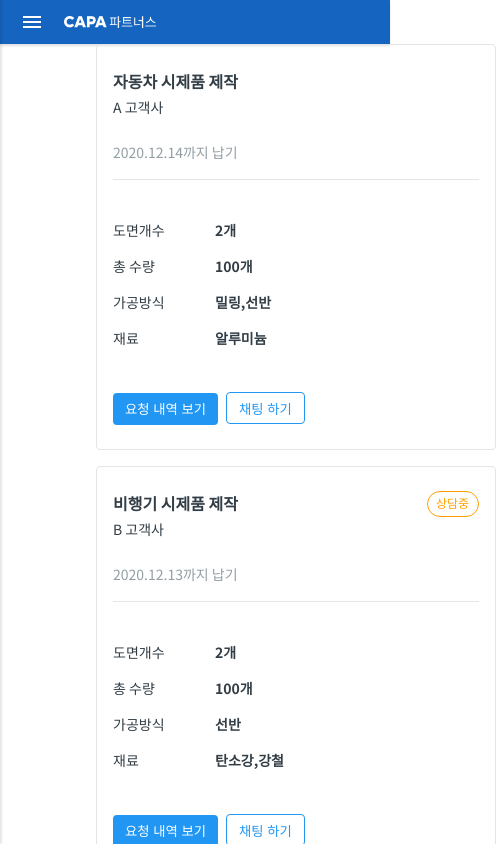
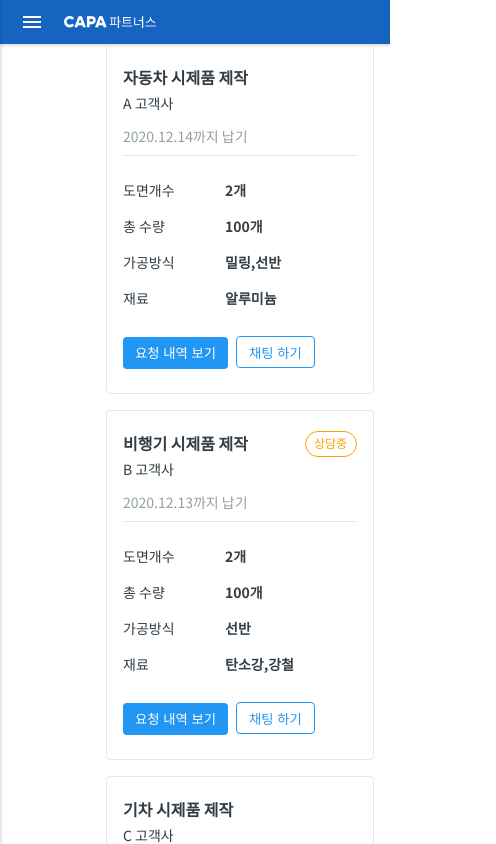
Before and after one commit to PreOnBoarding-Team17/Week2_Dashboard, a React (Create React App) app: page / in a window 390 px wide. Shown: the top 844 px of the page, 496 px wide, since content can reach past the window. Built offline with nearby package versions, Linux system fonts and the light colour scheme; data requests are answered from the project's data file.

Commit message:
feat: Card Components 반응형 구현

```diff
--- a/src/API/index.tsx
+++ b/src/API/index.tsx
@@ -1,9 +1,9 @@
-import axios from 'axios';
+import axios, { AxiosInstance } from 'axios';
 import { DataInterface } from 'Utils/Interface';
 
 const BASE_URL = 'http://localhost:4000/requests';
 
-export const callAPI = axios.create({
+export const callAPI: AxiosInstance = axios.create({
   baseURL: `${BASE_URL}`,
 });
 
--- a/src/Components/Common/Card/index.tsx
+++ b/src/Components/Common/Card/index.tsx
@@ -1,6 +1,6 @@
 import React from 'react';
+import { CardProps } from 'Utils/Interface';
 import { CARD_ELEMENTS } from 'Utils/Constants';
-import { CardProps } from 'Utils/Interface';
 import 'Components/Common/Card/scss/Card.scss';
 
 const Card: React.FC<CardProps> = ({ data }) => {
@@ -17,7 +17,7 @@ const Card: React.FC<CardProps> = ({ data }) => {
   } = data;
 
   const CONSULTINGSTATUS: boolean = status === '상담중' ? true : false;
-  const cardElementsData =
+  const cardElementsData: (number | string[] | undefined)[] =
     count !== undefined
       ? [count, amount, method, material]
       : [docs, amount, method, material];
--- a/src/Components/Common/Card/scss/Card.scss
+++ b/src/Components/Common/Card/scss/Card.scss
@@ -1,30 +1,36 @@
 @import '/src/Utils/Styles/variables';
-.card-wrapper {
-  display: flex;
-  justify-content: space-between;
-}
+@import '/src/Utils/Styles/mixin';
 
 .card {
-  width: 366px;
-  height: 356px;
-  border: 1px solid #e5e5e5;
+  padding: 20px 16px;
+  width: 334px;
+  height: 308px;
+  border: 1px solid $lightwhite;
   border-radius: 4px;
-  padding: 24px 16px;
+
   margin: 0 0 16px 16px;
   font-size: 14px;
   line-height: 1.5;
+
+  @include media('(max-width: 960px)') {
+    width: 30vw;
+  }
+
+  @include media('(max-width:700px)') {
+    width: 60vw;
+  }
 
   &:hover {
     border: 1px solid $blue;
   }
 
   &__header {
-    border-bottom: 1px solid #e5e5e5;
+    border-bottom: 1px solid $lightwhite;
+    height: 90px;
 
     &--title {
       font-size: 16px;
       font-weight: 700;
-      margin-bottom: 4px;
       position: relative;
 
       &-active {
@@ -42,15 +48,18 @@
       }
     }
 
+    &--client {
+      margin: 4px 0 12px 0;
+    }
+
     &--due {
-      margin: 24px 0 16px;
-      color: #939fa5;
+      color: $gray;
     }
   }
 
   &__elements {
-    margin-top: 32px;
-    margin-bottom: 36px;
+    margin-top: 16px;
+    margin-bottom: 20px;
     width: 100%;
 
     &--content {
--- a/src/Components/Dashboard/index.tsx
+++ b/src/Components/Dashboard/index.tsx
@@ -7,7 +7,7 @@ import 'Components/Dashboard/scss/Dashboard.scss';
 
 const Dashboard: React.FC = () => {
   const [datas, setDatas] = useState<DataInterface[]>([]);
-  const requestGET = async () => {
+  const requestGET = async (): Promise<void> => {
     await callAPI.get('/').then((res) => setDatas(res.data));
   };
 
--- a/src/Components/Dashboard/scss/Dashboard.scss
+++ b/src/Components/Dashboard/scss/Dashboard.scss
@@ -1,9 +1,18 @@
+@import '/src/Utils/Styles/mixin';
+
 .dash-board {
-  padding: 0 80px;
+  padding: 0 90px;
   width: 100%;
   height: 100%;
   display: flex;
   flex-wrap: wrap;
-  justify-content: space-between;
+  justify-content: center;
   box-sizing: border-box;
+
+  @include media('(max-width: 1331px)') {
+    justify-content: space-around;
+  }
+  @include media('(min-width: 1716px)') {
+    justify-content: flex-start;
+  }
 }
--- a/src/Utils/Styles/_mixin.scss
+++ b/src/Utils/Styles/_mixin.scss
@@ -5,6 +5,12 @@
     @media screen and (max-width: 600px) {
       @content;
     }
+  }
+}
+
+@mixin media($queryString) {
+  @media #{$queryString} {
+    @content;
   }
 }
 
--- a/src/Utils/Styles/_variables.scss
+++ b/src/Utils/Styles/_variables.scss
@@ -2,3 +2,4 @@ $darkblue: #1565c0;
 $blue: #2196f3;
 $orange: #ffa000;
 $gray: #939fa5;
+$lightwhite: #e5e5e5;
```
